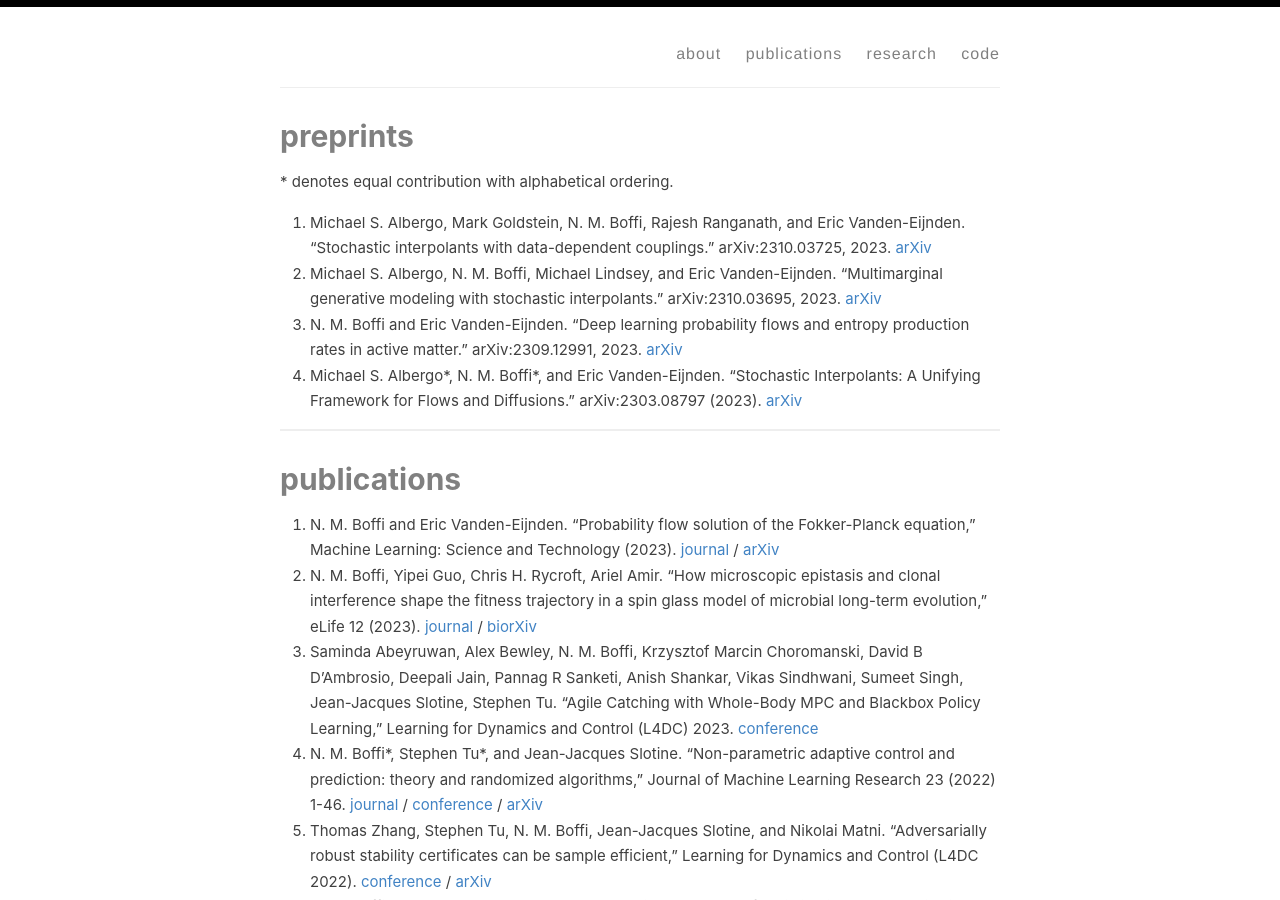
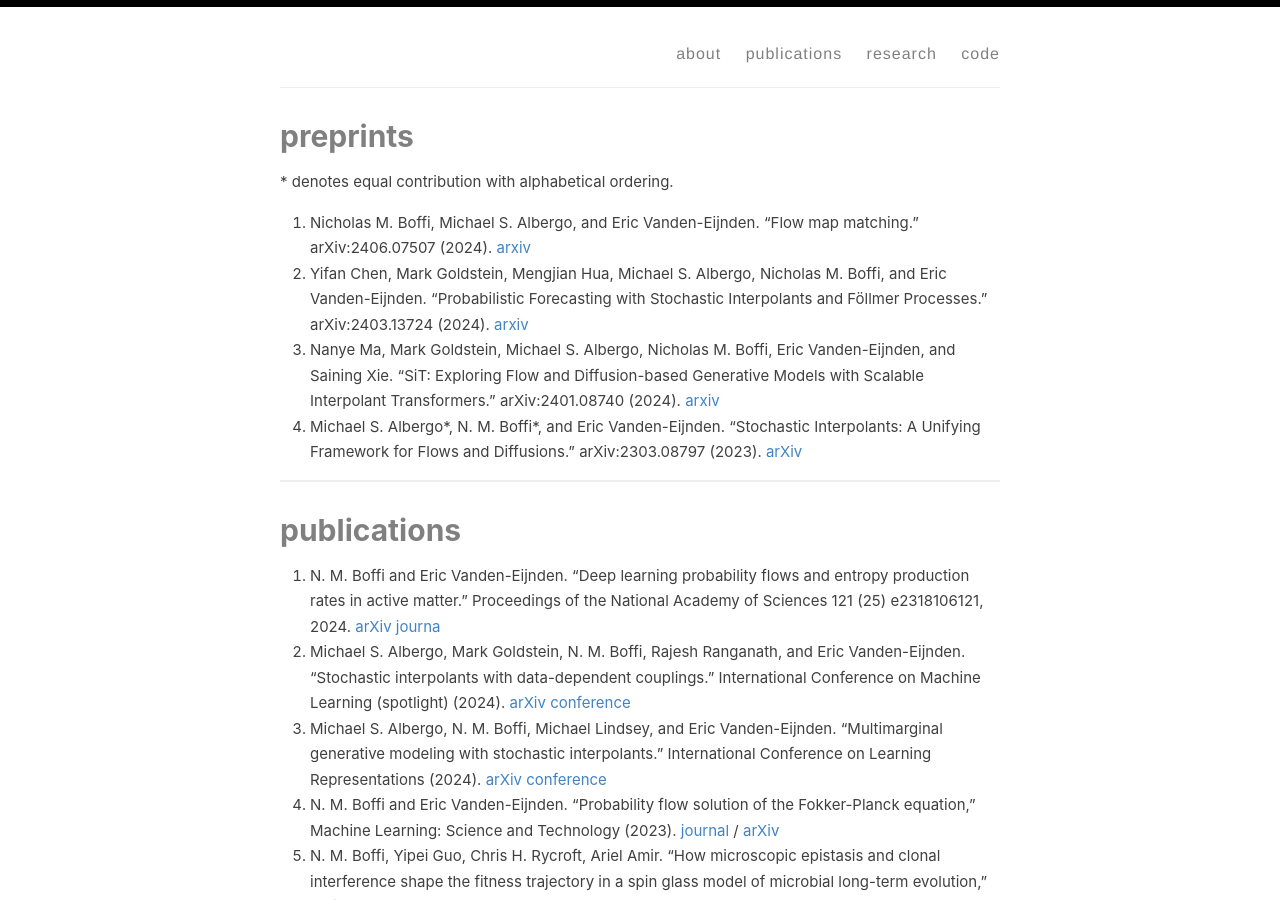
Before and after one commit to nmboffi/nmboffi.github.io, a Jekyll site: the page built from _pages/publications.md, in a window 1280 px wide and 900 px high. Built offline with Jekyll 4.4.1, drawn with Linux system fonts in a browser that asks for light colours.

Commit message:
update publications

```diff
--- a/_pages/publications.md
+++ b/_pages/publications.md
@@ -5,14 +5,17 @@ permalink: /publications/
 ---
 \* denotes equal contribution with alphabetical ordering.
 
-1. Michael S. Albergo, Mark Goldstein, N. M. Boffi, Rajesh Ranganath, and Eric Vanden-Eijnden. "Stochastic interpolants with data-dependent couplings." arXiv:2310.03725, 2023. [arXiv](https://arxiv.org/abs/2310.03725)
-1. Michael S. Albergo, N. M. Boffi, Michael Lindsey, and Eric Vanden-Eijnden. "Multimarginal generative modeling with stochastic interpolants." arXiv:2310.03695, 2023. [arXiv](https://arxiv.org/abs/2310.03695)
-1. N. M. Boffi and Eric Vanden-Eijnden. "Deep learning probability flows and entropy production rates in active matter." arXiv:2309.12991, 2023. [arXiv](https://arxiv.org/abs/2309.12991)
+1. Nicholas M. Boffi, Michael S. Albergo, and Eric Vanden-Eijnden. "Flow map matching." arXiv:2406.07507 (2024). [arxiv](https://arxiv.org/abs/2406.07507)
+1. Yifan Chen, Mark Goldstein, Mengjian Hua, Michael S. Albergo, Nicholas M. Boffi, and Eric Vanden-Eijnden. "Probabilistic Forecasting with Stochastic Interpolants and Föllmer Processes." arXiv:2403.13724 (2024). [arxiv](https://arxiv.org/abs/2403.13724)
+1. Nanye Ma, Mark Goldstein, Michael S. Albergo, Nicholas M. Boffi, Eric Vanden-Eijnden, and Saining Xie. "SiT: Exploring Flow and Diffusion-based Generative Models with Scalable Interpolant Transformers." arXiv:2401.08740 (2024). [arxiv](https://arxiv.org/abs/2401.08740)
 1. Michael S. Albergo\*, N. M. Boffi\*, and Eric Vanden-Eijnden. "Stochastic Interpolants: A Unifying Framework for Flows and Diffusions." arXiv:2303.08797 (2023). [arXiv](https://arxiv.org/abs/2303.08797)
 
 
 ---
 # publications
+1. N. M. Boffi and Eric Vanden-Eijnden. "Deep learning probability flows and entropy production rates in active matter." Proceedings of the National Academy of Sciences 121 (25) e2318106121, 2024. [arXiv](https://arxiv.org/abs/2309.12991) [journa](https://doi.org/10.1073/pnas.2318106121)
+1. Michael S. Albergo, Mark Goldstein, N. M. Boffi, Rajesh Ranganath, and Eric Vanden-Eijnden. "Stochastic interpolants with data-dependent couplings." International Conference on Machine Learning (spotlight) (2024). [arXiv](https://arxiv.org/abs/2310.03725) [conference](https://openreview.net/pdf?id=FFILRGD0jG)
+1. Michael S. Albergo, N. M. Boffi, Michael Lindsey, and Eric Vanden-Eijnden. "Multimarginal generative modeling with stochastic interpolants." International Conference on Learning Representations (2024). [arXiv](https://arxiv.org/abs/2310.03695) [conference](https://openreview.net/pdf?id=FHqAzWl2wE)
 1. N. M. Boffi and Eric Vanden-Eijnden. "Probability flow solution of the Fokker-Planck equation," Machine Learning: Science and Technology (2023). [journal](https://iopscience.iop.org/article/10.1088/2632-2153/ace2aa/meta) / [arXiv](https://arxiv.org/abs/2206.04642)
 1. N. M. Boffi, Yipei Guo, Chris H. Rycroft, Ariel Amir. "How microscopic epistasis and clonal interference shape the fitness trajectory in a spin glass model of microbial long-term evolution," eLife 12 (2023). [journal](https://elifesciences.org/reviewed-preprints/87895) / [biorXiv](https://www.biorxiv.org/content/10.1101/2023.01.16.524306v1)
 1. Saminda Abeyruwan, Alex Bewley, N. M. Boffi, Krzysztof Marcin Choromanski, David B D’Ambrosio, Deepali Jain, Pannag R Sanketi, Anish Shankar, Vikas Sindhwani, Sumeet Singh, Jean-Jacques Slotine, Stephen Tu. "Agile Catching with Whole-Body MPC and Blackbox Policy Learning," Learning for Dynamics and Control (L4DC) 2023. [conference](https://proceedings.mlr.press/v211/abeyruwan23a.html)
```
